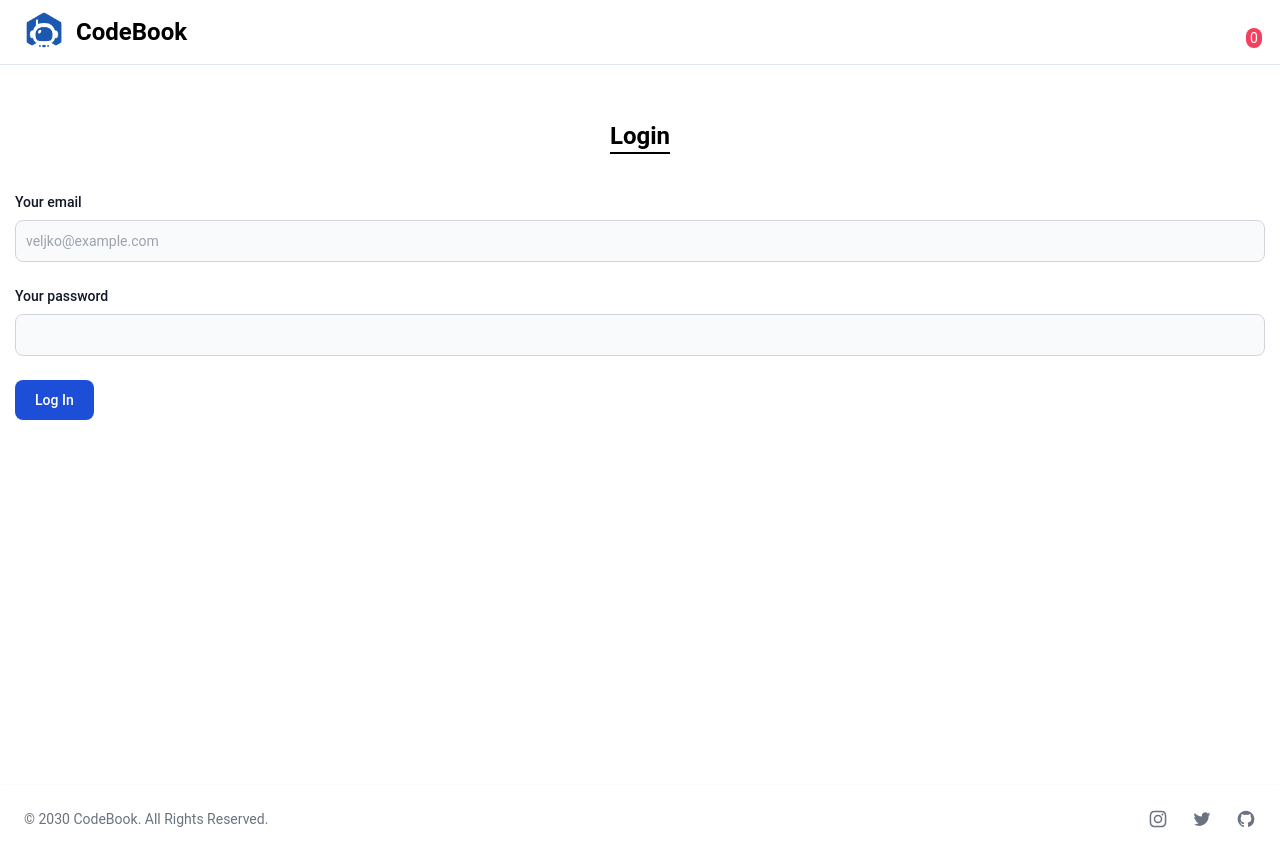
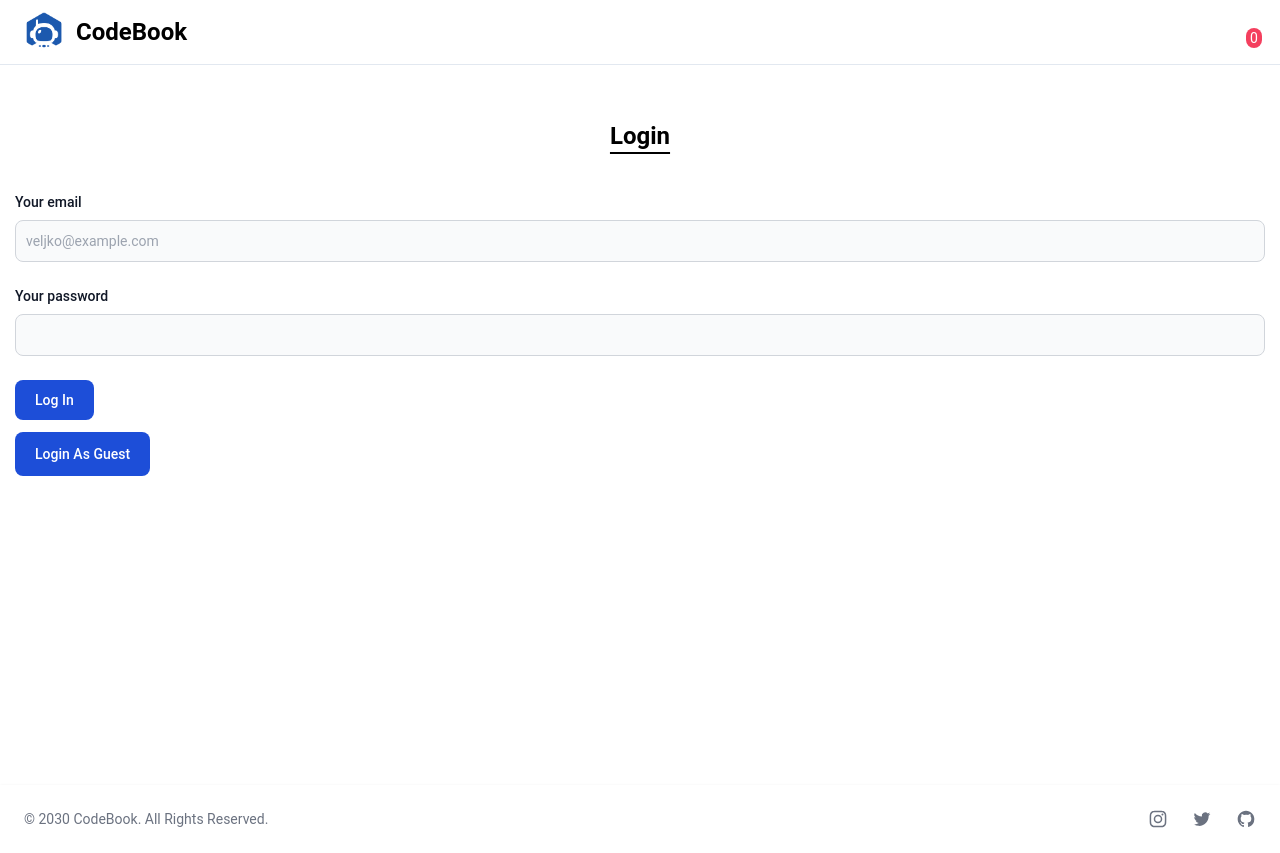
Before and after one commit to VeljkoStefanovic613-2019/codebook, a React (Create React App) app: page /login in a window 1280 px wide. Built offline with nearby package versions, Linux system fonts and the light colour scheme.

Commit message:
Login as Guest

```diff
--- a/src/pages/Login.js
+++ b/src/pages/Login.js
@@ -29,6 +29,26 @@ export const Login = () => {
       })
     }
   }
+  async function handleLoginGuest(){
+    email.current.value = "veljko@proba.com";
+    password.current.value = "learnreact";
+    try{
+      const authDetail ={
+        email: email.current.value,
+        password: password.current.value
+      }
+      const data = await login(authDetail);
+        data.accessToken ? navigate("/products") : toast.error(data);
+    }catch(error){
+      toast.error(error.message, {
+        closeButton: true,
+        position: "bottom-center",
+        autoClose: 5000,
+        closeOnClick: true
+      })
+    }
+
+   }
 
 
     return (
@@ -47,7 +67,7 @@ export const Login = () => {
             </div>
             <button type="submit" className="text-white bg-blue-700 hover:bg-blue-800 focus:ring-4 focus:outline-none focus:ring-blue-300 font-medium rounded-lg text-sm w-full sm:w-auto px-5 py-2.5 text-center dark:bg-blue-600 dark:hover:bg-blue-700 dark:focus:ring-blue-800">Log In</button>
           </form>
-          {/* <button className="mt-3 cursor-pointer text-white bg-blue-700 hover:bg-blue-800 focus:ring-4 focus:outline-none focus:ring-blue-300 font-medium rounded-lg text-sm w-full sm:w-auto px-5 py-3 text-center dark:bg-blue-600 dark:hover:bg-blue-700 dark:focus:ring-blue-800">Login As Guest</button> */}
+          <button onClick={handleLoginGuest} className="mt-3 cursor-pointer text-white bg-blue-700 hover:bg-blue-800 focus:ring-4 focus:outline-none focus:ring-blue-300 font-medium rounded-lg text-sm w-full sm:w-auto px-5 py-3 text-center dark:bg-blue-600 dark:hover:bg-blue-700 dark:focus:ring-blue-800">Login As Guest</button>
       </main>
     )
   }
```
